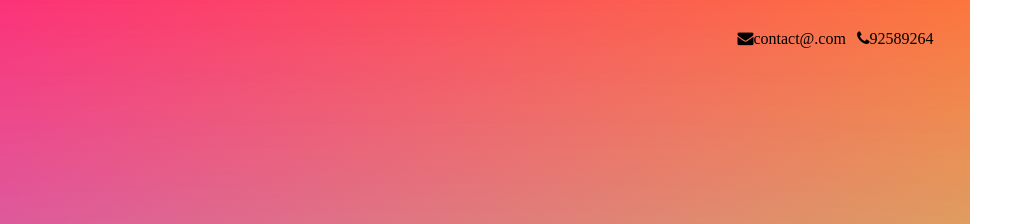
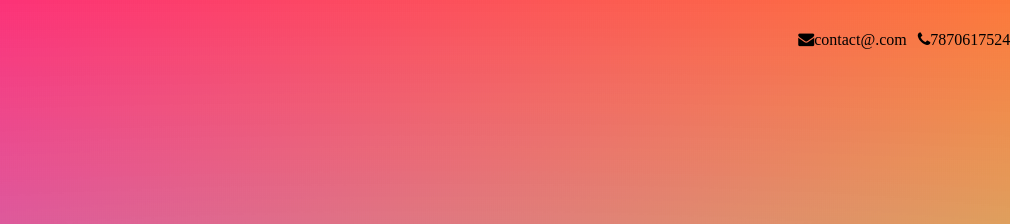
Before and after one commit to anshu1002/btechgroups, a plain HTML site: page index.html in a window 1280 px wide. Shown: the top 224 px of the page, 310-1320 px from the left, 1010 px wide, since content can reach past the window. Drawn offline with nearby package versions, Linux system fonts and the light colour scheme.

Commit message:
Add files via upload

```diff
--- a/index.html
+++ b/index.html
@@ -32,7 +32,7 @@
                 <div class="contact-container">
                     <ul class="list-unstyled">
                         <p class="fa fa-envelope">contact@.com </p>&nbsp;&nbsp;&nbsp;
-                        <p class="fa fa-phone" >92589264</p>
+                        <p class="fa fa-phone" >7870617524</p>
                 </ul>
             </div>
         </div>
```
